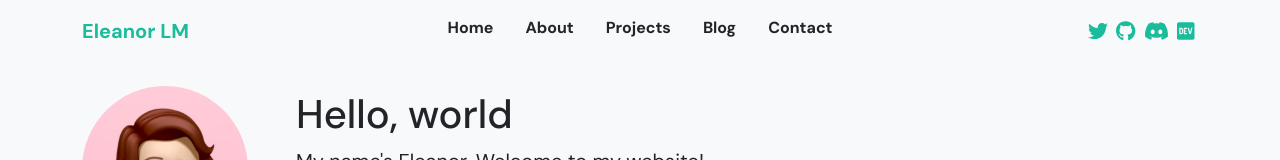
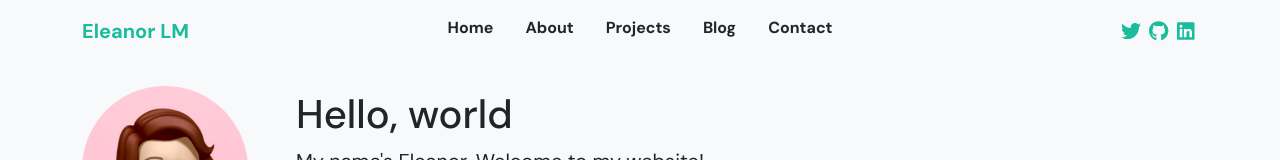
Before and after one commit to eleanorlm/eleanor-site, a Next.js app: page / in a window 1280 px wide. Shown: the top 160 px of the page. Built offline with nearby package versions, Linux system fonts and the light colour scheme.

Commit message:
Update social links

```diff
--- a/components/header.js
+++ b/components/header.js
@@ -2,7 +2,7 @@ import styles from "../styles/Header.module.scss";
 
 import { FontAwesomeIcon } from "@fortawesome/react-fontawesome";
 
-import { faTwitter, faGithub, faDiscord, faDev /*, faLinkedin*/ } from "@fortawesome/free-brands-svg-icons";
+import { faTwitter, faGithub, faLinkedin } from "@fortawesome/free-brands-svg-icons";
 
 import Link from "next/link";
 
@@ -44,8 +44,7 @@ export default function Header() {
           <div className={`col-lg-2 fs-5 ${styles.social}`}>
             <SocialLink icon={faTwitter} href="https://twitter.com/imautonor" />
             <SocialLink icon={faGithub} href="https://github.com/eleanorlm" />
-            <SocialLink icon={faDiscord} href="https://discord.com/users/340861504255557634" />
-            <SocialLink icon={faDev} href="https://dev.to/eleanorlm" />
+            <SocialLink icon={faLinkedin} href="https://linkedin.com/in/eleanorlm" />
           </div>
         </div>
       </div>
```
